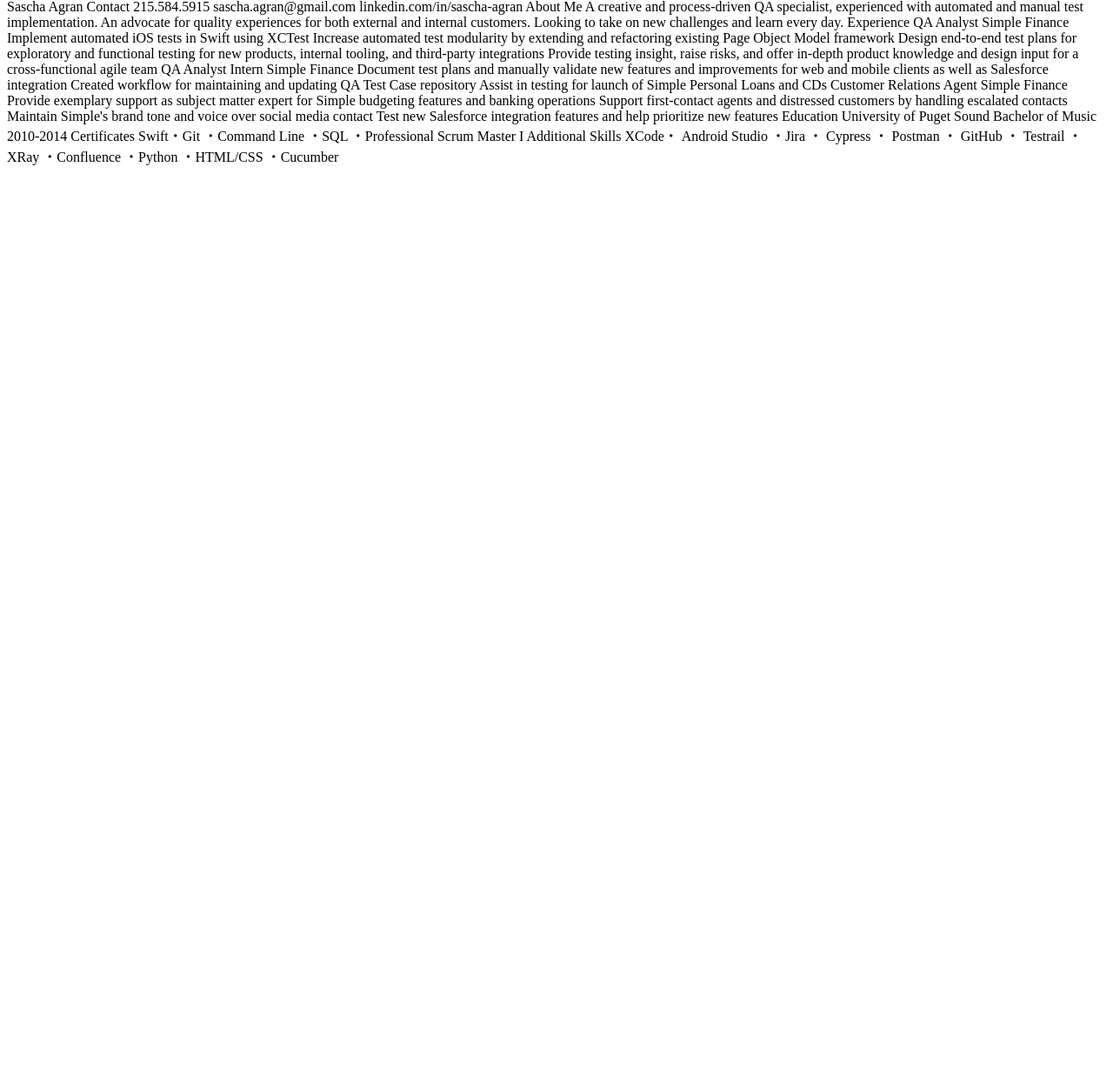
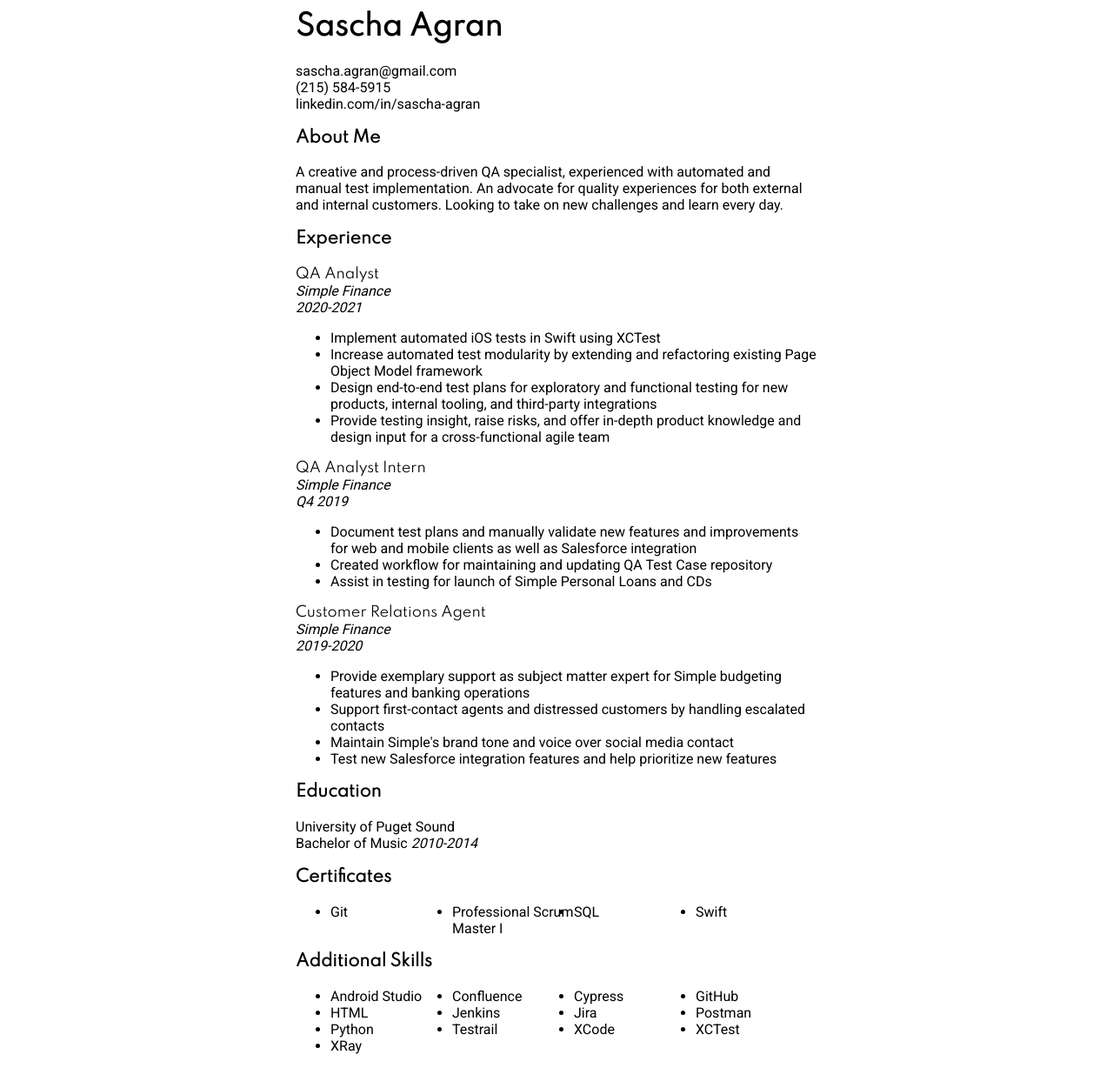
Before and after one commit to saschaagran/saschaagran.github.io, a plain HTML site: page index.html in a window 1280 px wide. Shown: the part 9-1237 px from the top of the page at 87% size. Before the commit the page ends 800 px from the top, so only its background shows below. Drawn offline with Linux system fonts and the light colour scheme.

Commit message:
add html and style

```diff
--- a/index.html
+++ b/index.html
@@ -1,30 +1,151 @@
-Sascha Agran
-Contact
-215.584.5915 sascha.agran@gmail.com linkedin.com/in/sascha-agran
-About Me
-A creative and process-driven QA specialist, experienced with automated and manual test implementation. An advocate for quality experiences for both external and internal customers. Looking to take on new challenges and learn every day.
-Experience
-QA Analyst
-Simple Finance
-Implement automated iOS tests in Swift using XCTest
-Increase automated test modularity by extending and refactoring existing Page Object Model framework
-Design end-to-end test plans for exploratory and functional testing for new products, internal tooling, and third-party integrations
-Provide testing insight, raise risks, and offer in-depth product knowledge and design input for a cross-functional agile team
-QA Analyst Intern
-Simple Finance
-Document test plans and manually validate new features and improvements for web and mobile clients as well as Salesforce integration
-Created workflow for maintaining and updating QA Test Case repository
-Assist in testing for launch of Simple Personal Loans and CDs
-Customer Relations Agent
-Simple Finance
-Provide exemplary support as subject matter expert for Simple budgeting features and banking operations
-Support first-contact agents and distressed customers by handling escalated contacts
-Maintain Simple's brand tone and voice over social media contact
-Test new Salesforce integration features and help prioritize new features
-Education
-University of Puget Sound
-Bachelor of Music 2010-2014
-Certificates
-Swift・Git ・Command Line ・SQL ・Professional Scrum Master I
-Additional Skills
-XCode・ Android Studio ・Jira ・ Cypress ・ Postman ・ GitHub ・ Testrail ・ XRay ・Confluence ・Python ・HTML/CSS ・Cucumber
+<!DOCTYPE html>
+<html lang="en">
+<meta charset="utf-8">
+<meta name="viewport" content="width=device+width, initial-scale=1">
+
+<head>
+    <title>Sascha Agran</title>
+    <link rel="preconnect" href="https://fonts.gstatic.com">
+    <link href="https://fonts.googleapis.com/css2?family=Roboto&family=Spartan&display=swap" rel="stylesheet">
+    <style>
+        body {
+            font-family: 'Roboto', sans-serif;
+            margin: auto;
+            max-width: 600px;
+        }
+
+        h1,
+        h3,
+        .title {
+            font-family: 'Spartan', sans-serif;
+        }
+
+        a {
+            color: black;
+            text-decoration: none;
+        }
+
+        .skill-list,
+        .certs {
+            display: grid;
+            grid-template-columns: repeat(auto-fit, minmax(8rem, 1fr));
+        }
+
+        .company,
+        .years {
+            font-style: italic;
+        }
+
+        @media only screen and (min-width: 625px; ) {
+            body {
+                margin: 3rem auto;
+            }
+        }
+
+        @media only print {
+            body {
+                margin: none;
+                max-width: none;
+            }
+        }
+    </style>
+</head>
+
+<body>
+    <h1>Sascha Agran</h1>
+
+    <div class="contact-info">
+        <a href="mailto:sascha.agran@gmail.com">sascha.agran@gmail.com</a><br>
+        <a href="tel:+1-215-584-5915">(215) 584-5915</a><br>
+        <a href="https://www.linkedin.com/in/sascha-agran/">linkedin.com/in/sascha-agran</a><br>
+    </div>
+
+    <div class="about-me">
+        <h3>About Me</h3>
+        <p>
+            A creative and process-driven QA specialist, experienced with automated and manual test implementation.
+            An advocate for quality experiences for both external and internal customers.
+            Looking to take on new challenges and learn every day.
+        </p>
+    </div>
+
+    <h3>Experience</h3>
+
+    <div class="experience">
+        <span class="title">QA Analyst</span><br>
+        <span class="company">Simple Finance</span><br>
+        <span class="years">2020-2021</span><br>
+        <ul>
+            <li>Implement automated iOS tests in Swift using XCTest</li>
+            <li>Increase automated test modularity by extending and refactoring existing Page Object Model framework
+            </li>
+            <li>Design end-to-end test plans for exploratory and functional testing for new products, internal tooling,
+                and third-party integrations</li>
+            <li>Provide testing insight, raise risks, and offer in-depth product knowledge and design input for a
+                cross-functional agile team</li>
+        </ul>
+    </div>
+
+    <div class="experience">
+        <span class="title">QA Analyst Intern</span><br>
+        <span class="company">Simple Finance</span><br>
+        <span class="years">Q4 2019</span><br>
+        <ul>
+            <li>Document test plans and manually validate new features and improvements for web and mobile clients as
+                well as Salesforce integration</li>
+            <li>Created workflow for maintaining and updating QA Test Case repository</li>
+            <li>Assist in testing for launch of Simple Personal Loans and CDs</li>
+        </ul>
+    </div>
+
+    <div class="experience">
+        <span class="title">Customer Relations Agent</span><br>
+        <span class="company">Simple Finance</span><br>
+        <span class="years">2019-2020</span><br>
+        <ul>
+            <li>Provide exemplary support as subject matter expert for Simple budgeting features and banking operations
+            </li>
+            <li>Support first-contact agents and distressed customers by handling escalated contacts</li>
+            <li>Maintain Simple's brand tone and voice over social media contact</li>
+            <li>Test new Salesforce integration features and help prioritize new features</li>
+        </ul>
+    </div>
+
+    <div class="education">
+        <h3>Education</h3>
+        <span class="school">University of Puget Sound</span><br>
+        <span class="degree">Bachelor of Music</span>
+        <span class="years">2010-2014</span>
+    </div>
+
+    <div class="certificates">
+        <h3>Certificates</h3>
+        <ul class="certs">
+            <li>Git</li>
+            <li>Professional Scrum Master I</li>
+            <li>SQL</li>
+            <li>Swift</li>
+        </ul>
+    </div>
+
+    <div class="skills">
+        <h3>Additional Skills</h3>
+        <ul class="skill-list">
+            <li>Android Studio</li>
+            <li>Confluence</li>
+            <li>Cypress</li>
+            <li>GitHub</li>
+            <li>HTML</li>
+            <li>Jenkins</li>
+            <li>Jira</li>
+            <li>Postman</li>
+            <li>Python</li>
+            <li>Testrail</li>
+            <li>XCode</li>
+            <li>XCTest</li>
+            <li>XRay</li>
+        </ul>
+    </div>
+</body>
+
+</html>
```
